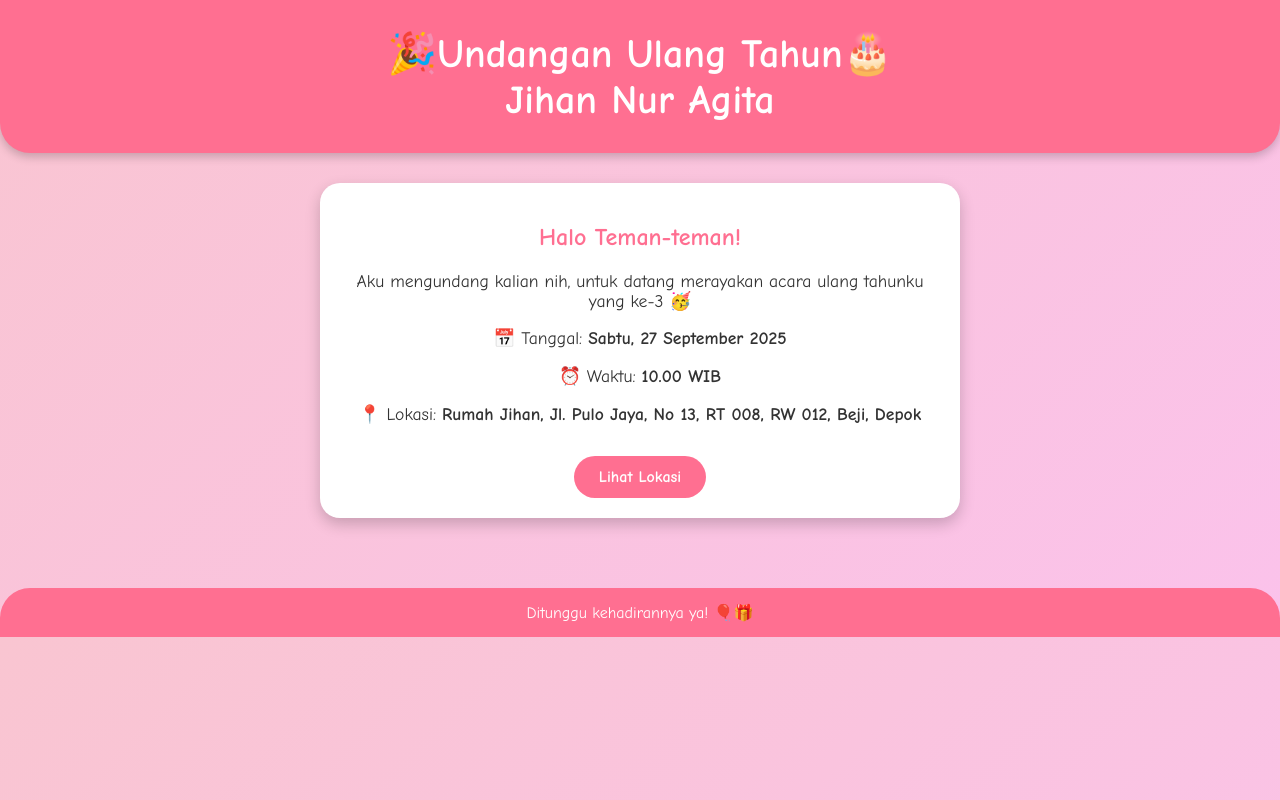
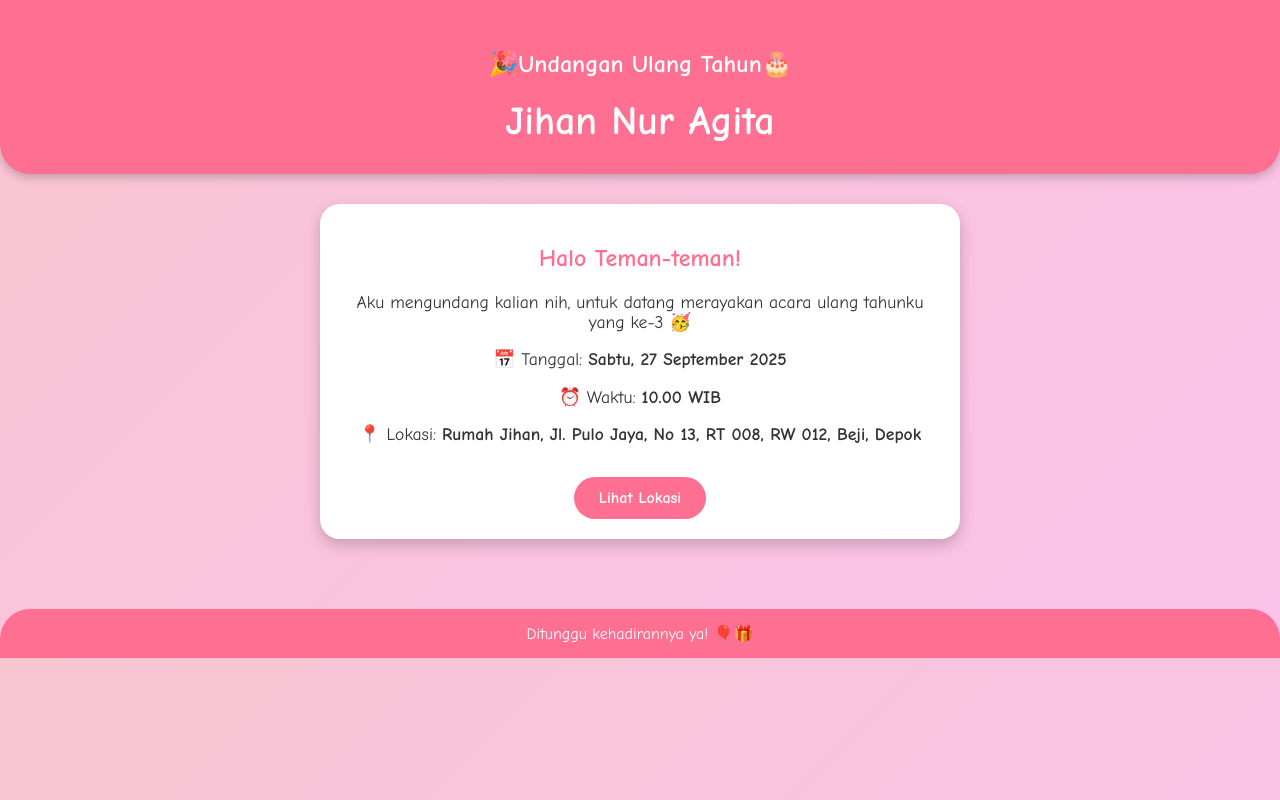
Before and after one commit to rudiismanto/undangan-ulangtahun-jihan, a plain HTML site: page ultah-jihan.html in a window 1280 px wide. Drawn offline with Linux system fonts and the light colour scheme.

Commit message:
Update ultah-jihan.html

```diff
--- a/ultah-jihan.html
+++ b/ultah-jihan.html
@@ -81,7 +81,7 @@
   </audio>
 
   <header>
-    <h1>🎉Undangan Ulang Tahun🎂</h1>
+    <h2>🎉Undangan Ulang Tahun🎂</h2>
     <h1>Jihan Nur Agita</h1>
   </header>
 
```
